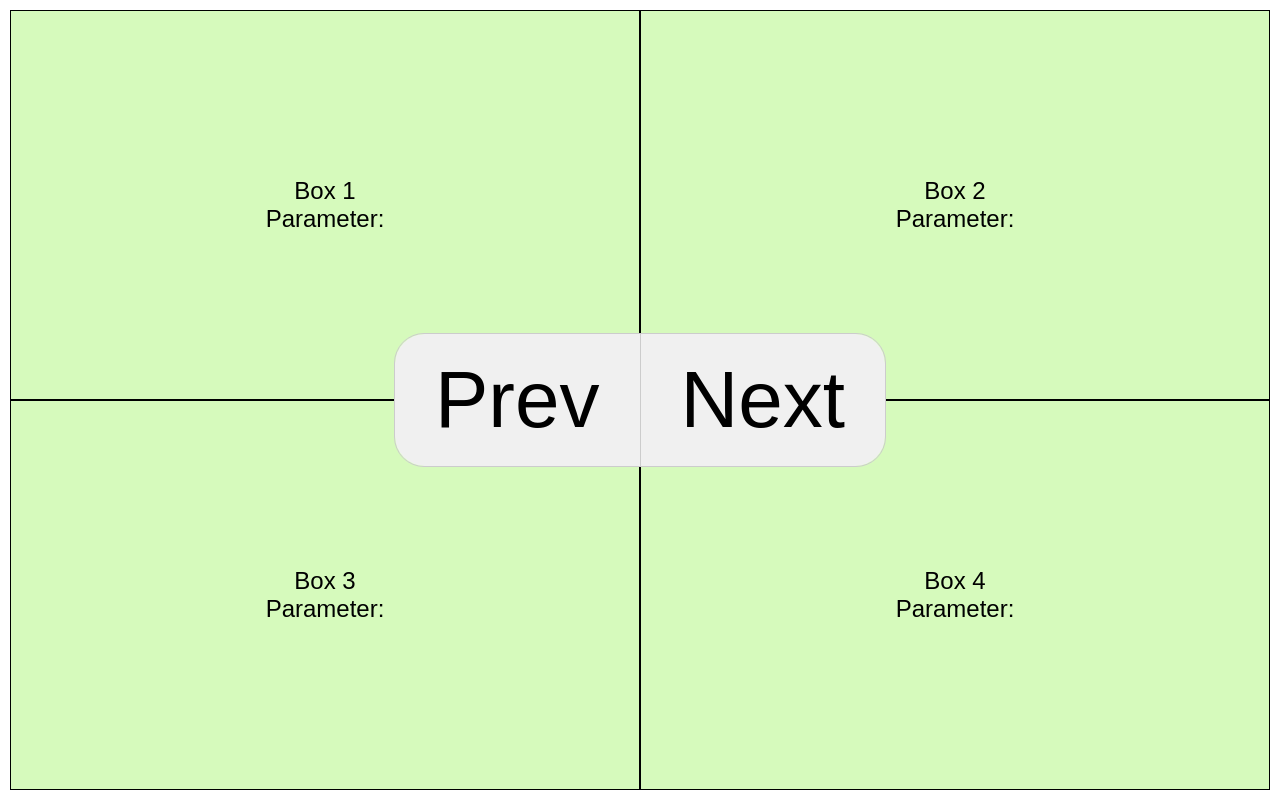
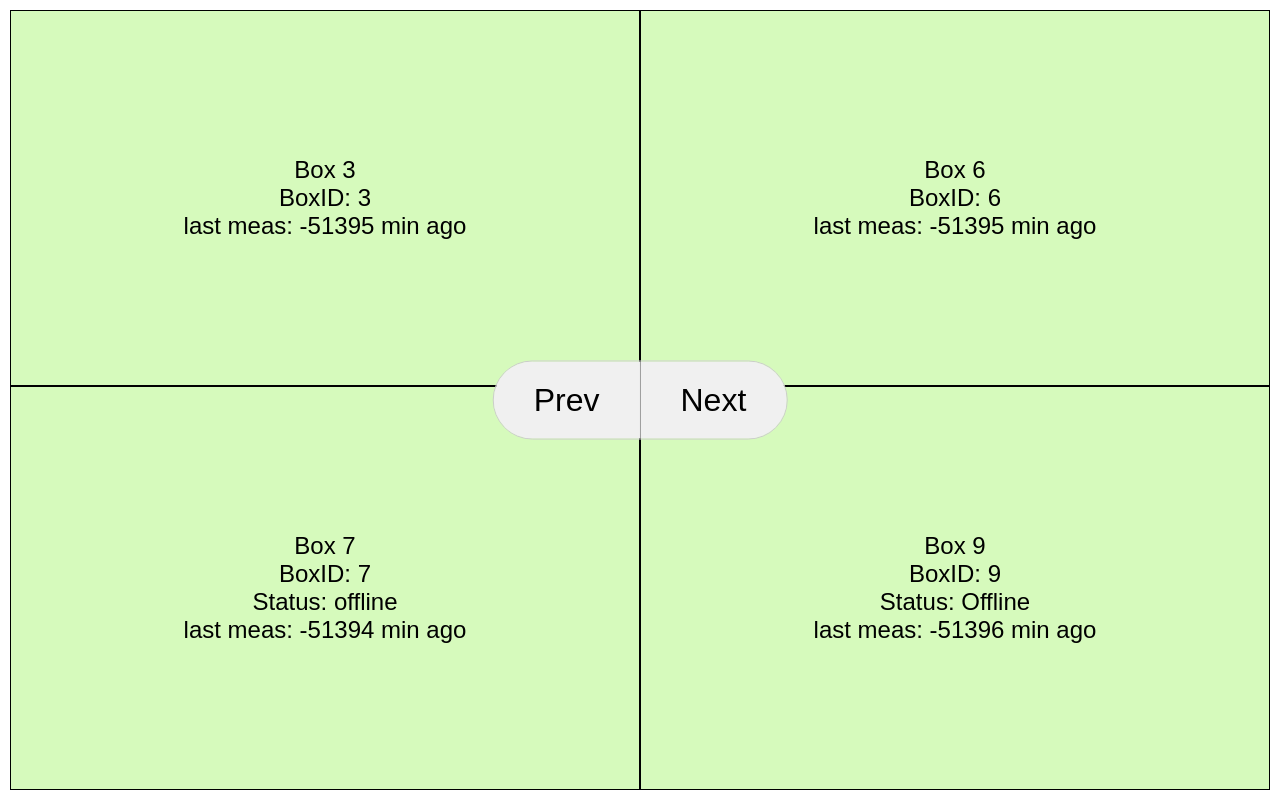
Before and after one commit to sammy180/onion_logger, a Flask app: template fonion/templates/index.html in a window 1280 px wide. Run offline with Flask 3, Linux system fonts and the light colour scheme; the template is opened without the code that fills it, so the values that code supplies are empty; data comes from the database, SQL or seed files in the repository.

Commit message:
Refactor index route to include time difference calculations and update quadrants with alert functionality for data freshness

```diff
--- a/fonion/app.py
+++ b/fonion/app.py
@@ -2,6 +2,7 @@ from flask import Flask, render_template, jsonify, request, session
 from sqlalchemy.ext.automap import automap_base
 from sqlalchemy.orm import Session
 from sqlalchemy import create_engine, desc
+from datetime import datetime
 
 DATABASE_URL = "sqlite:////home/sammy/Active workspace/onion_logger/sensor_data2.db"
 # DATABASE_URL = "sqlite:////home/pi/onion_logger/sensor_data2.db"
@@ -30,20 +31,6 @@ def setup():
             unique_box_ids.append(result.BoxID)
         if len(unique_box_ids) == 4:
             break
-@app.route('/')
-def index():
-    box1_values = 'Error'
-    box2_values = 'Error'
-    box3_values = 'Error'
-    box4_values = 'Error'
-
-    box1 = db_session.query(SensorData).filter_by(BoxID=4).order_by(SensorData.id.desc()).first()
-    box2 = db_session.query(SensorData).filter_by(BoxID=5).order_by(SensorData.id.desc()).first()
-    box3 = db_session.query(SensorData).filter_by(BoxID=8).order_by(SensorData.id.desc()).first()
-    box4 = db_session.query(SensorData).filter_by(BoxID=10).order_by(SensorData.id.desc()).first()
-
-    if box1 != None:
-        box1_values = box1.CO2
 
     box_ids = sorted(unique_box_ids[:4])
     session['box_ids'] = box_ids  # Store box_ids in the session
@@ -54,6 +41,7 @@ def index():
         scroll_labels = [line.strip() for line in file.readlines()]
 
     return jsonify({"box_ids": box_ids, "scroll_labels": scroll_labels})
+
 
 @app.route('/')
 def index():
@@ -77,19 +65,50 @@ def index():
     box3 = db_session.query(SensorData).filter_by(BoxID=box_ids[2]).order_by(SensorData.id.desc()).first()
     box4 = db_session.query(SensorData).filter_by(BoxID=box_ids[3]).order_by(SensorData.id.desc()).first()
 
-    if box1 is not None:
-        quad1_val = box1.temp
-    if box2 is not None:
-        quad2_val = box2.CO2
-    if box3 is not None:
-        quad3_val = box3.CO2
-    if box4 is not None:
-        quad4_val = box4.CO2
+    if box1:
+        quad1_val = box1.GW_datetime
+    if box2:
+        quad2_val = box2.GW_datetime
+    if box3:
+        quad3_val = box3.GW_datetime
+    if box4:
+        quad4_val = box4.GW_datetime
 
-    return render_template('index.html', box1=quad1_val, box2=quad2_val, box3=quad3_val, box4=quad4_val)
+    # Calculate the time difference from the last data point to now
+
+    now = datetime.now()
+    time_diff1 = (now - box1.GW_datetime).total_seconds() if box1 else 'Error'
+    time_diff2 = (now - box2.GW_datetime).total_seconds() if box2 else 'Error'
+    time_diff3 = (now - box3.GW_datetime).total_seconds() if box3 else 'Error'
+    time_diff4 = (now - box4.GW_datetime).total_seconds() if box4 else 'Error'
+
+    data = {
+        "box1": {
+            "value": quad1_val,
+            "time_diff": time_diff1
+        },
+        "box2": {
+            "value": quad2_val,
+            "time_diff": time_diff2
+        },
+        "box3": {
+            "value": quad3_val,
+            "time_diff": time_diff3
+        },
+        "box4": {
+            "value": quad4_val,
+            "time_diff": time_diff4
+        }
+    }
+
+
+    return render_template('index.html', data=data)
+
+
 
 @app.route('/get_data')
 def get_data():
+
     field = request.args.get('field')
     box_ids = session.get('box_ids', [])
 
@@ -101,12 +120,42 @@ def get_data():
     box3 = db_session.query(SensorData).filter_by(BoxID=box_ids[2]).order_by(SensorData.id.desc()).first()
     box4 = db_session.query(SensorData).filter_by(BoxID=box_ids[3]).order_by(SensorData.id.desc()).first()
 
+
+    if box1:
+        quad1_val = box1.GW_datetime
+    if box2:
+        quad2_val = box2.GW_datetime
+    if box3:
+        quad3_val = box3.GW_datetime
+    if box4:
+        quad4_val = box4.GW_datetime
+
+    # Calculate the time difference from the last data point to now
+
+    now = datetime.now()
+    time_diff1 = int((now - box1.GW_datetime).total_seconds() / 60) if box1 else 'Error'
+    time_diff2 = int((now - box2.GW_datetime).total_seconds() / 60) if box2 else 'Error'
+    time_diff3 = int((now - box3.GW_datetime).total_seconds() / 60) if box3 else 'Error'
+    time_diff4 = int((now - box4.GW_datetime).total_seconds() / 60) if box4 else 'Error'
+
     data = {
-        "box1": getattr(box1, field, 'Error') if box1 is not None else 'Error',
-        "box2": getattr(box2, field, 'Error') if box2 is not None else 'Error',
-        "box3": getattr(box3, field, 'Error') if box3 is not None else 'Error',
-        "box4": getattr(box4, field, 'Error') if box4 is not None else 'Error'
-    }
+            "box1": {
+                "value": getattr(box1, field, 'Error') if box1 is not None else 'Error',
+                "time_diff": time_diff1
+            },
+            "box2": {
+                "value": getattr(box2, field, 'Error') if box1 is not None else 'Error',
+                "time_diff": time_diff2
+            },
+            "box3": {
+                "value": getattr(box3, field, 'Error') if box1 is not None else 'Error',
+                "time_diff": time_diff3
+            },
+            "box4": {
+                "value": getattr(box4, field, 'Error') if box1 is not None else 'Error',
+                "time_diff": time_diff4
+            }
+        }
 
     return jsonify(data)
 
--- a/fonion/static/js/scripts.js
+++ b/fonion/static/js/scripts.js
@@ -16,36 +16,29 @@ async function fetchScrollLabels() {
 
 async function updateQuadrants() {
     if (scrollLabels.length === 0 || boxIds.length === 0) return;
-    console.log('updateQuadrants has been run');
 
     try {
         const field = scrollLabels[currentFieldIndex];
         const response = await fetch(`/get_data?field=${field}`);
         const data = await response.json();
-        console.log(`Box IDs: ${boxIds.join(', ')}`);
-        console.log(`Current field: ${field}`);
 
-        // First quadrant
-        document.querySelector('.quadrant:nth-child(1) .title').textContent = `Box ${boxIds[0]}`;
-        document.querySelector('.quadrant:nth-child(1) .parameter').textContent = `${field}:`;
-        document.querySelector('.quadrant:nth-child(1) .value').textContent = `${data.box1}`;
+        // Update each quadrant and check time difference
+        for (let i = 1; i <= 4; i++) {
+            const quadrant = document.querySelector(`.quadrant:nth-child(${i})`);
+            const boxData = data[`box${i}`];
 
-        // Second quadrant
-        document.querySelector('.quadrant:nth-child(2) .title').textContent = `Box ${boxIds[1]}`;
-        document.querySelector('.quadrant:nth-child(2) .parameter').textContent = `${field}:`;
-        document.querySelector('.quadrant:nth-child(2) .value').textContent = `${data.box2}`;
+            quadrant.querySelector('.title').textContent = `Box ${boxIds[i-1]}`;
+            quadrant.querySelector('.parameter').textContent = `${field}: ${boxData.value}`;
+            quadrant.querySelector('.time_diff').textContent = `last meas: ${boxData.time_diff} min ago`;
 
-        // Third quadrant
-        document.querySelector('.quadrant:nth-child(3) .title').textContent = `Box ${boxIds[2]}`;
-        document.querySelector('.quadrant:nth-child(3) .parameter').textContent = `${field}:`;
-        document.querySelector('.quadrant:nth-child(3) .value').textContent = `${data.box3}`;
+            // Add or remove alert class based on time difference
+            if (boxData.time_diff > 5) {
+                quadrant.classList.add('alert');
+            } else {
+                quadrant.classList.remove('alert');
+            }
+        }
 
-        // Fourth quadrant
-        document.querySelector('.quadrant:nth-child(4) .title').textContent = `Box ${boxIds[3]}`;
-        document.querySelector('.quadrant:nth-child(4) .parameter').textContent = `${field}:`;
-        document.querySelector('.quadrant:nth-child(4) .value').textContent = `${data.box4}`;
-
-        console.log('updateQuadrants has been run');
     } catch (error) {
         console.error('Error fetching data:', error);
     }
--- a/fonion/templates/index.html
+++ b/fonion/templates/index.html
@@ -40,6 +40,12 @@
             font-size: 1.5em;
             background-color: #d6fabc;
             /* Light yellow background */
+            transition: background-color 0.3s;
+        }
+
+        .alert {
+            background-color: #ffcccc !important;
+            /* Light red */
         }
 
         .buttons {
@@ -52,7 +58,7 @@
             align-items: center;
             width: auto;
             border: 1px solid #ccc;
-            border-radius: 30px;
+            border-radius: 60px;
             /* Fully rounded corners */
             overflow: hidden;
         }
@@ -60,7 +66,7 @@
         button {
             padding: 20px 40px;
             /* Larger buttons */
-            font-size: 5em;
+            font-size: 2em;
             /* Larger font size */
             cursor: pointer;
             border: none;
@@ -97,21 +103,25 @@
             <div class="title">Box 1</div>
             <div class="parameter">Parameter:</div>
             <div class="value">{{ box1 }}</div>
+            <div class="time_diff">last seen </div>
         </div>
         <div class="quadrant">
             <div class="title">Box 2</div>
             <div class="parameter">Parameter:</div>
             <div class="value">{{ box2 }}</div>
+            <div class="time_diff">last seen </div>
         </div>
         <div class="quadrant">
             <div class="title">Box 3</div>
             <div class="parameter">Parameter:</div>
-            <div class="value">{{ box3 }}</div>
+            <div class="value">Status: offline </div>
+            <div class="time_diff">last seen </div>
         </div>
         <div class="quadrant">
             <div class="title">Box 4</div>
             <div class="parameter">Parameter:</div>
-            <div class="value">{{ box4 }}</div>
+            <div class="value"> Status: Offline </div>
+            <div class="time_diff">last seen </div>
         </div>
         <div class="buttons">
             <button onclick="prevField()">Prev</button>
```
